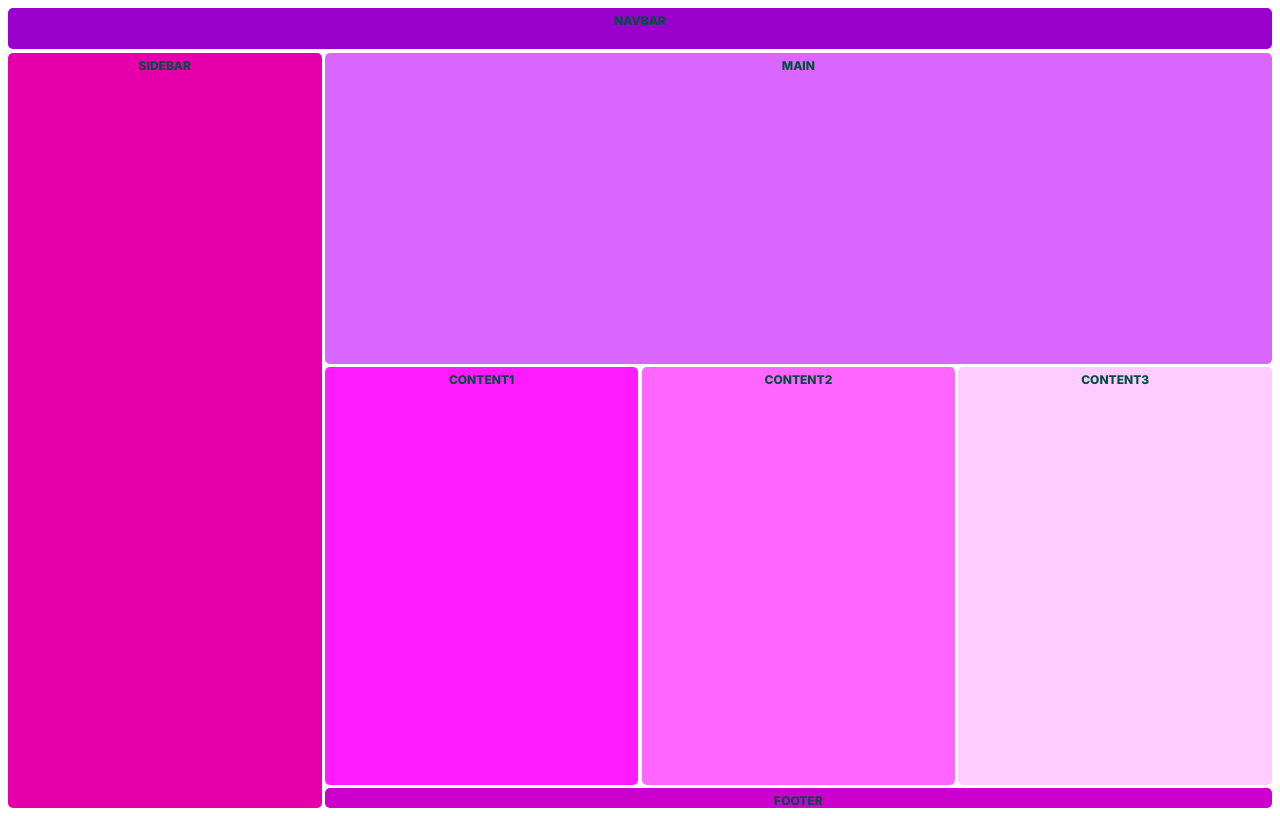
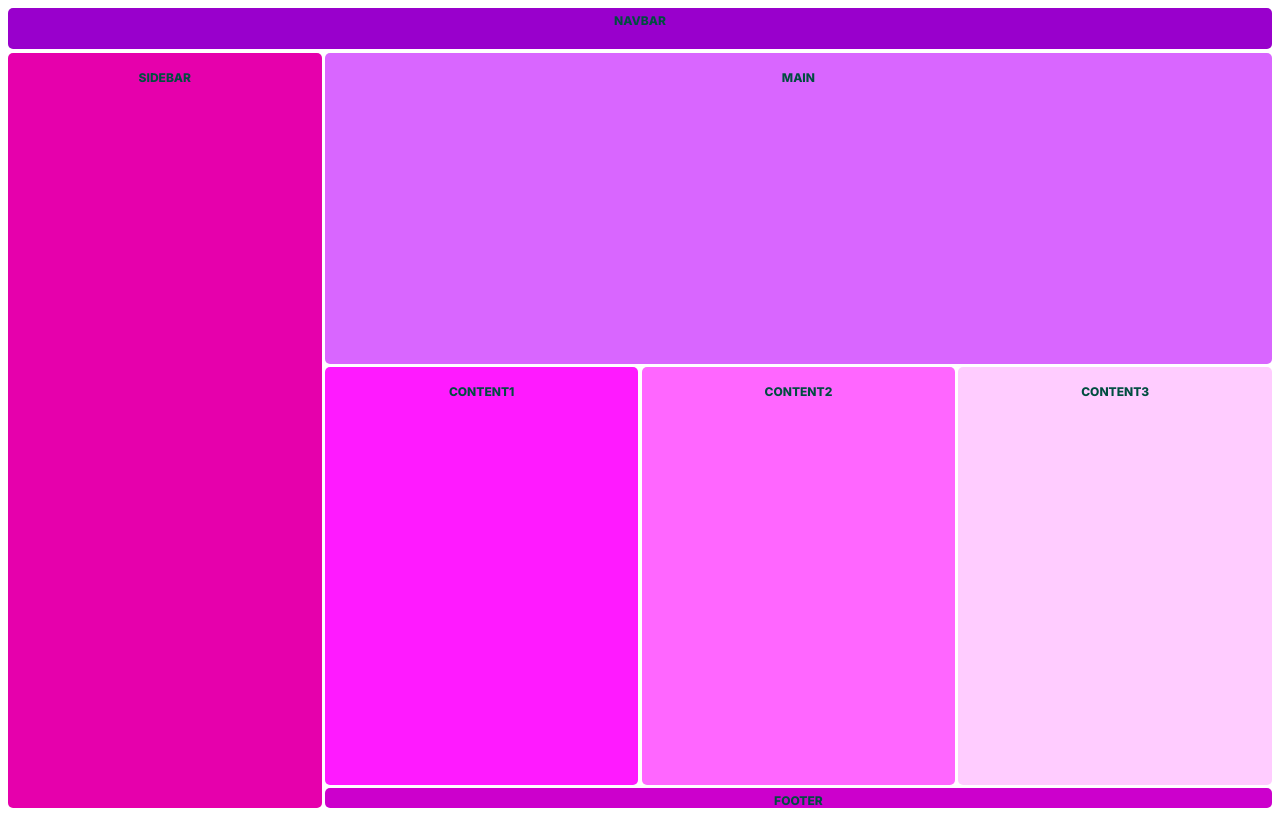
Before and after one commit to magjosh/css_grid3_responsive, a plain HTML site: page index.html in a window 1280 px wide. Drawn offline with Linux system fonts and the light colour scheme.

Commit message:
Added Class To Center The Text
Added the class center

```diff
--- a/index.html
+++ b/index.html
@@ -1,5 +1,6 @@
 <!DOCTYPE html>
 <html lang="en">
+
 <head>
     <meta charset="UTF-8">
     <meta name="viewport" content="width=device-width, initial-scale=1.0">
@@ -7,18 +8,19 @@
     <link rel="stylesheet" href="resources/css/style.css">
     <link href="https://fonts.googleapis.com/css?family=Inter:400,800,900&display=swap" rel="stylesheet">
 </head>
-    <body>
+
+<body>
     <div class="container">
         <nav>Navbar</nav>
-        <main>Main</main>
-        <div id="sidebar">Sidebar</div>
-        <div id="content1">Content1</div>
-        <div id="content2">Content2</div>
-        <div id="content3">Content3</div>
+        <main><p class="center">Main</p></main>
+        <div id="sidebar"><p class="center">Sidebar</p></div>
+        <div id="content1"><p class="center">Content1</p></div>
+        <div id="content2"><p class="center">Content2</p></div>
+        <div id="content3"><p class="center">Content3</p></div>
         <footer>Footer</footer>
     </div>
 
-    </body>
+</body>
 
 
-    </html>
+</html>
```
